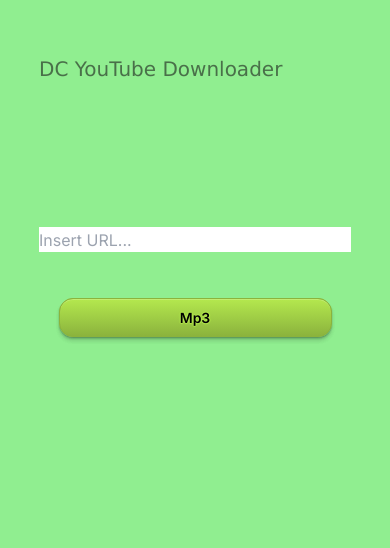
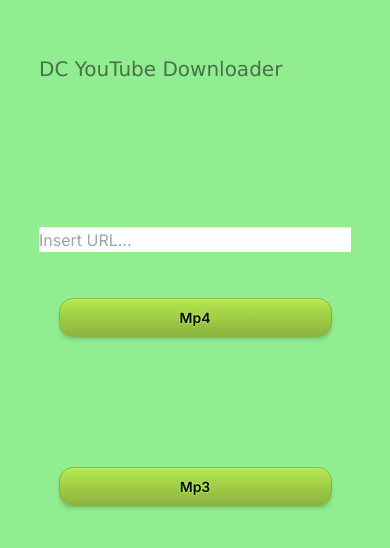
Before and after one commit to Casperstrydom/YouTube-Downloader, a Next.js app: page / in a window 390 px wide. Shown: the part 254-802 px from the top of the page. Built offline with nearby package versions, Linux system fonts and the light colour scheme.

Commit message:
Updated CSS for better mobile responsiveness

```diff
--- a/src/app/globals.css
+++ b/src/app/globals.css
@@ -93,7 +93,7 @@
 
 /* Media Queries for Responsiveness */
 @media (max-width: 768px) {
-  .button-85-1, .button-85-2 {
+  .button-85-1 {
     font-size: 0.875rem; /* Adjust font size for smaller screens */
     padding: 8px 16px; /* Adjust padding */
     left: 15%; /* Adjust positioning */
@@ -101,6 +101,13 @@
     bottom: 30%; /* Adjust positioning */
   }
 
+  .button-85-2{
+    font-size: 0.875rem; /* Adjust font size for smaller screens */
+    padding: 8px 16px; /* Adjust padding */
+    left: 15%; /* Adjust positioning */
+    right: 15%; /* Adjust positioning */
+    bottom: 10%; /* Adjust positioning */
+  }
   .Mp4-1, .subscription-plans {
     font-size: 1.25rem; /* Adjust font size for smaller screens */
     left: 10%; /* Adjust positioning */
```
